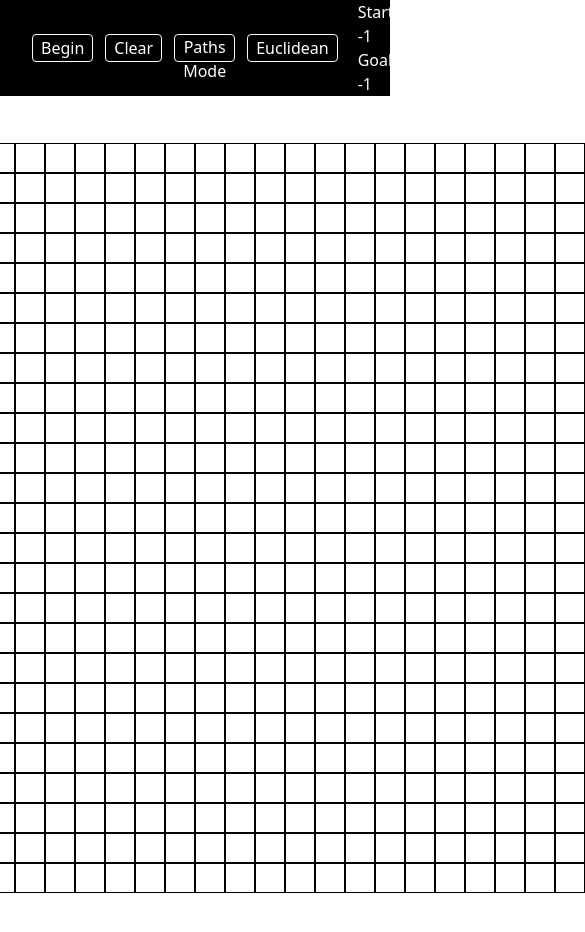
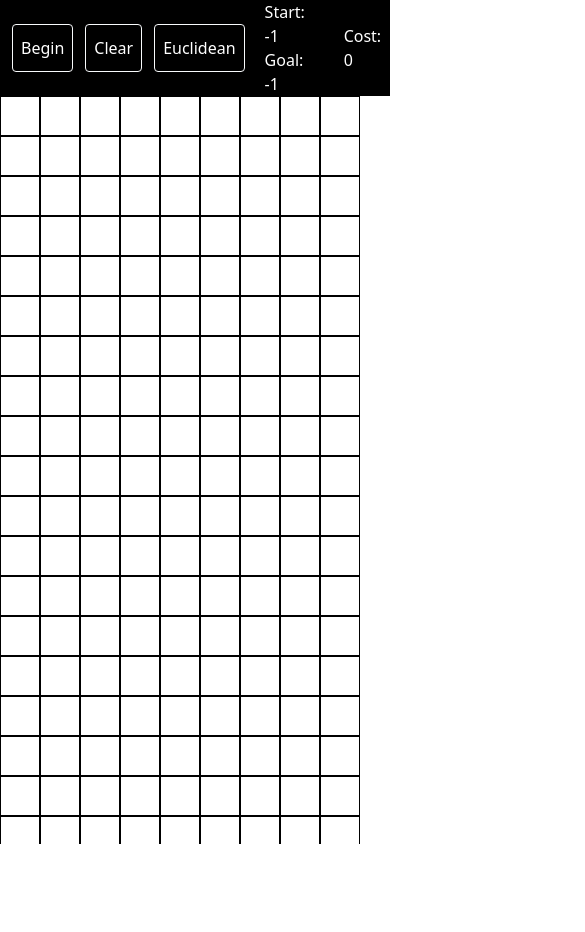
Before and after one commit to Chrono-Coder/Search-Algorithms-Visualizer, a Next.js app: page / in a window 390 px wide. Shown: the top 932 px of the page, 585 px wide, since content can reach past the window. After the commit the page ends 844 px from the top, so only its background shows below. Built offline with nearby package versions, Linux system fonts and the light colour scheme.

Commit message:
updated UI

```diff
--- a/pages/index.js
+++ b/pages/index.js
@@ -13,13 +13,17 @@ export default function Home() {
 	const [exploredPath, setExploredPath] = useState([])
 	const [pathMode, setPathMode] = useState(true)
 	const [finalCost, setCost] = useState(0)
+
 	const [hueristicMode, setHueristicMode] = useState(0)
+	const [isLoaded, setLoaded] = useState(false)
+	const [numCols, setNumCols] = useState(0)
+	const [numRows, setNumRows] = useState(0)
+
 	// const [deleting, setDeleting] = useState(false)
 
 	const delay = async (ms = 1000) =>
 		new Promise(resolve => setTimeout(resolve, ms))
-	const numCells = 1500
-	const numCols = 60
+
 
 	useEffect(() => {
 		if (!pathMode) {
@@ -47,12 +51,13 @@ export default function Home() {
 	}, [pathMode])
 
 	function aStarSearch(e) {
-		e.preventDefault()
-		path.forEach(cell => {
-			let c = document.getElementById(cell)
-			c.classList.remove('subpath')
-			c.classList.remove('exploredpath')
-		})
+		// e.preventDefault()
+		// path.forEach(cell => {
+		// 	let c = document.getElementById(cell)
+		// 	c.classList.remove('subpath')
+		// 	c.classList.remove('exploredpath')
+		// })
+		let numCells = numCols * numRows
 		let visited = []
 		let explored = []
 		let paths = [
@@ -62,14 +67,18 @@ export default function Home() {
 				index: 0
 			}
 		]
+
 		if (start != -1 && goal != -1) {
 			let found = false
 			while (!found && paths.length != 0) {
 				let curPath = getMinCost(paths)
 				let curNode = (curPath.path[curPath.path.length - 1])
 				paths = paths.slice(0, curPath.index).concat(paths.slice(curPath.index + 1))
+				// curPath.path.forEach(cell => {
+				// 	explored.push(cell)
+				// });
 				if (curNode != goal && !visited.includes(curNode)) {
-					explored.push(curNode)
+					// explored.push(curNode)
 
 					let up = curNode - numCols
 					let down = curNode + numCols
@@ -83,6 +92,9 @@ export default function Home() {
 					const appendPaths = (ID) => {
 						if (ID > 0 && ID < numCells && !document.getElementById(ID).classList.contains("blocker") && !visited.includes(ID)) {
 							paths.push({ path: curPath.path.concat([ID]), cost: getDistCellID(ID, goal) })
+							// curPath.path.forEach(cell => {
+							// 	explored.push(cell)
+							// });
 						}
 					}
 
@@ -97,11 +109,10 @@ export default function Home() {
 						appendPaths(downLeft)
 					}
 
-
-
 					visited.push(curNode)
 				}
-				else if (visited.includes(curNode)) {
+
+				else if (visited.includes(curNode) && curNode != goal) {
 
 				}
 				else {
@@ -113,42 +124,84 @@ export default function Home() {
 							explored.push(cell)
 						});
 					});
-					setExploredPath(explored.reverse())
+					setExploredPath(explored)
 
 				}
 
 			}
 		}
-		animatePath()
+
 	}
+	useEffect(() => {
+		animatePath2()
+	}, [finalCost, path, exploredPath])
+
 	async function animatePath() {
 		selectAll(".subpath").classed("subpath", false)
 		selectAll(".exploredpath").classed("exploredpath", false)
 		let cell = 0
 		if (pathMode) {
+			let visited = []
 			for (let i = 0; i < path.length; i++) {
 				cell = path[i]
-				document.getElementById(cell).classList.add("subpath")
-				await delay(100)
+				cell = exploredPath[i]
+				if (!visited.includes(cell)) {
+					document.getElementById(cell).classList.add("subpath")
+					await delay(100)
+					visited.push(cell)
+
+				}
 
 			}
 
 		}
 		else {
+			let visited = []
 			for (let i = 0; i < exploredPath.length; i++) {
 				cell = exploredPath[i]
-				document.getElementById(cell).classList.add("exploredpath")
-				await delay(10)
+				if (!visited.includes(cell)) {
+					document.getElementById(cell).classList.add("exploredpath")
+					await delay(10)
+					visited.push(cell)
+				}
 
 			}
 		}
 
 	}
 
-	// useEffect(() => {
-	// 	if (path.length != 0)
+	async function animatePath2() {
+		selectAll(".subpath").classed("subpath", false)
+		selectAll(".exploredpath").classed("exploredpath", false)
+		let cell = 0
+		let visited = []
+		for (let i = 0; i < exploredPath.length; i++) {
+			cell = exploredPath[i]
+			if (!visited.includes(cell)) {
+				if (path.includes(cell)) {
+					document.getElementById(cell).classList.add("subpath")
+				}
+				else {
+					document.getElementById(cell).classList.add("exploredpath")
+				}
+				visited.push(cell)
+				await delay(20)
+			}
 
-	// }, [path])
+		}
+	}
+
+
+	useEffect(() => {
+		if (typeof document != 'undefined' && !isLoaded) {
+			setNumRows(Math.floor(window.innerHeight / 40) + 1)
+			setNumCols(Math.floor(window.innerWidth / 40))
+			setLoaded(true)
+		}
+		else if (typeof document == 'undefined') {
+			setLoaded(false)
+		}
+	}, [isLoaded])
 
 	function getMinCost(paths) {
 		let minPath = paths[0].path
@@ -232,8 +285,9 @@ export default function Home() {
 		const cell = e.target
 
 		if (mouseDown && buildMode) {
-			if (!cell.classList.contains("goal") && !cell.classList.contains("start") && !cell.classList.contains("blocker") ) {
+			if (!cell.classList.contains("goal") && !cell.classList.contains("start") && !cell.classList.contains("blocker")) {
 				cell.classList.remove("subpath")
+				cell.classList.remove("exploredpath")
 				cell.classList.add("blocker")
 				setBuildMode(true)
 			}
@@ -244,9 +298,11 @@ export default function Home() {
 			// setMouseDown(false)
 		}
 
-		else if (mouseDown && !buildMode){
-			if (!cell.classList.contains("goal") && !cell.classList.contains("start") && !cell.classList.contains("blocker") ) {
+		else if (mouseDown && !buildMode) {
+			if (!cell.classList.contains("goal") &&
+				!cell.classList.contains("start") && !cell.classList.contains("blocker")) {
 				cell.classList.remove("subpath")
+				cell.classList.remove("exploredpath")
 				cell.classList.add("blocker")
 				// setBuildMode(true)
 			}
@@ -259,22 +315,28 @@ export default function Home() {
 
 	}
 
-	function generateGrid(size) {
+	function generateGrid() {
+
+
+		let size = numCols * numRows
+		console.log(numCols)
+		console.log(numRows)
 		let count = 0
 		let divs = []
 
 		let yIndex = 0
 		while (count != size) {
 
-			count % 60 == 0 ? yIndex++ : yIndex
+			count % numCols == 0 ? yIndex++ : yIndex
 			let pos = {
-				x: count % 60,
+				x: count % numCols,
 				y: yIndex
 			}
-			divs.push(<div key={count} id={count} x={pos.x} y={pos.y - 1} className="cell flex justify-center items-center relative w-[30px] h-[30px] border-[0.1px] border-black" data-cell onMouseEnter={handleCellDrag} onMouseDown={handleCellClick} ></div >)
+			divs.push(<div key={count} id={count} x={pos.x} y={pos.y - 1} className="cell w-[40px] h-[40px] border-[0.1px] border-black m-0 p-0" data-cell onMouseEnter={handleCellDrag} onMouseDown={handleCellClick} ></div >)
 			count += 1
 
 		}
+		// setNumCols(numcols)
 
 		return (<>
 			{divs.map(d => d)}
@@ -316,33 +378,27 @@ export default function Home() {
 	}
 
 	return (
-		<div className="flex-col flex">
+		<div className="flex w-screen h-screen overflow-hidden">
 			<div>
 				<Head>
 					<title>A Star Algorithm</title>
 					{/* <meta name="description" /> */}
 				</Head>
 				{/* <input>Build Mode</input> */}
-				<nav className="flex p-5 justify-items-start items-center bg-black h-24 w-screen">
+				<nav className="flex justify-items-start items-center bg-black h-24 w-screen overflow-hidden">
 					<button className="h-[50%] border border-slate-50 rounded ml-3 pl-2 pr-2 text-white hover:underline" onClick={aStarSearch}>Begin</button>
 					<button className="h-[50%] border border-slate-50 rounded ml-3 pl-2 pr-2 text-white hover:underline" onClick={clearGrid}>Clear</button>
-					<button className="h-[50%] border border-slate-50 rounded ml-3 pl-2 pr-2 text-white hover:underline" onClick={togglePathMode}>{pathMode ? "Paths Mode" : "Explored Mode"}</button>
+					{/* <button className="h-[50%] border border-slate-50 rounded ml-3 pl-2 pr-2 text-white hover:underline" onClick={togglePathMode}>{pathMode ? "Paths Mode" : "Explored Mode"}</button> */}
 					<button className="h-[50%] border border-slate-50 rounded ml-3 pl-2 pr-2 text-white hover:underline" onClick={toggleHueristic}>{hueristicMode == 0 ? "Euclidean" : "Manhattan"}</button>
-					{/* <label type="checkbox" className="h-[50%] text-white m-3 " htmlFor="buildmode">Build Mode</label> */}
-					{/* <input id="buildmode" type="checkbox" className="h-[50%]" onClick={() => toggleBuildMode()}></input> */}
 					<div>
 						<h1 className="h-[50%] ml-3 pl-2 pr-2 text-white">Start: {start}</h1>
 						<h1 className="h-[50%] ml-3 pl-2 pr-2  text-white">Goal: {goal}</h1>
 					</div>
 					<h1 className="h-[50%] ml-3 pl-2 text-white">Cost: {finalCost}</h1>
-					{/* <ul className="h-[50%] w-80 ml-3 pl-2 pr-2 flex gap-2 text-white">
-						{path.map(cell => {
-							return <li key={cell}>{cell},</li>
-						})}
-					</ul> */}
+
 				</nav>
-				<div className="board grid w-screen h-screen justify-center content-center items-center grid-cols-tic-tac m-0 p-0" onMouseDown={() => setMouseDown(true)} onMouseUp={() => setMouseDown(false)} id="board">
-					{generateGrid(numCells)}
+				<div className="board flex w-screen h-screen gap-0 justify-start items-start flex-wrap m-0 p-0 overflow-hidden" onMouseDown={() => setMouseDown(true)} onMouseUp={() => setMouseDown(false)} id="board">
+					{isLoaded ? generateGrid() : null}
 
 				</div>
 
```
